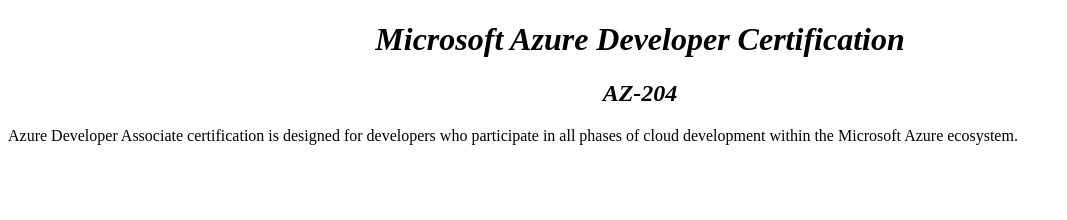
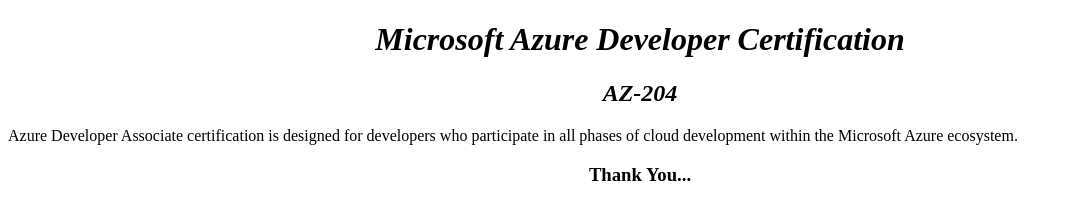
Before and after one commit to Meenachi-Sundaram-M/webapp-demo, a plain HTML site: page index.html in a window 1280 px wide. Shown: the whole page, without its empty margins (0-1067 px from the left). Drawn offline with Linux system fonts and the light colour scheme.

Commit message:
Thanks Note added

```diff
--- a/index.html
+++ b/index.html
@@ -13,5 +13,6 @@
             designed for developers who participate in all phases of cloud development within the Microsoft Azure ecosystem.
         </p>
     </div>
+    <h3 style="text-align: center;">Thank You...</h3>
 </body>
 </html>
```
